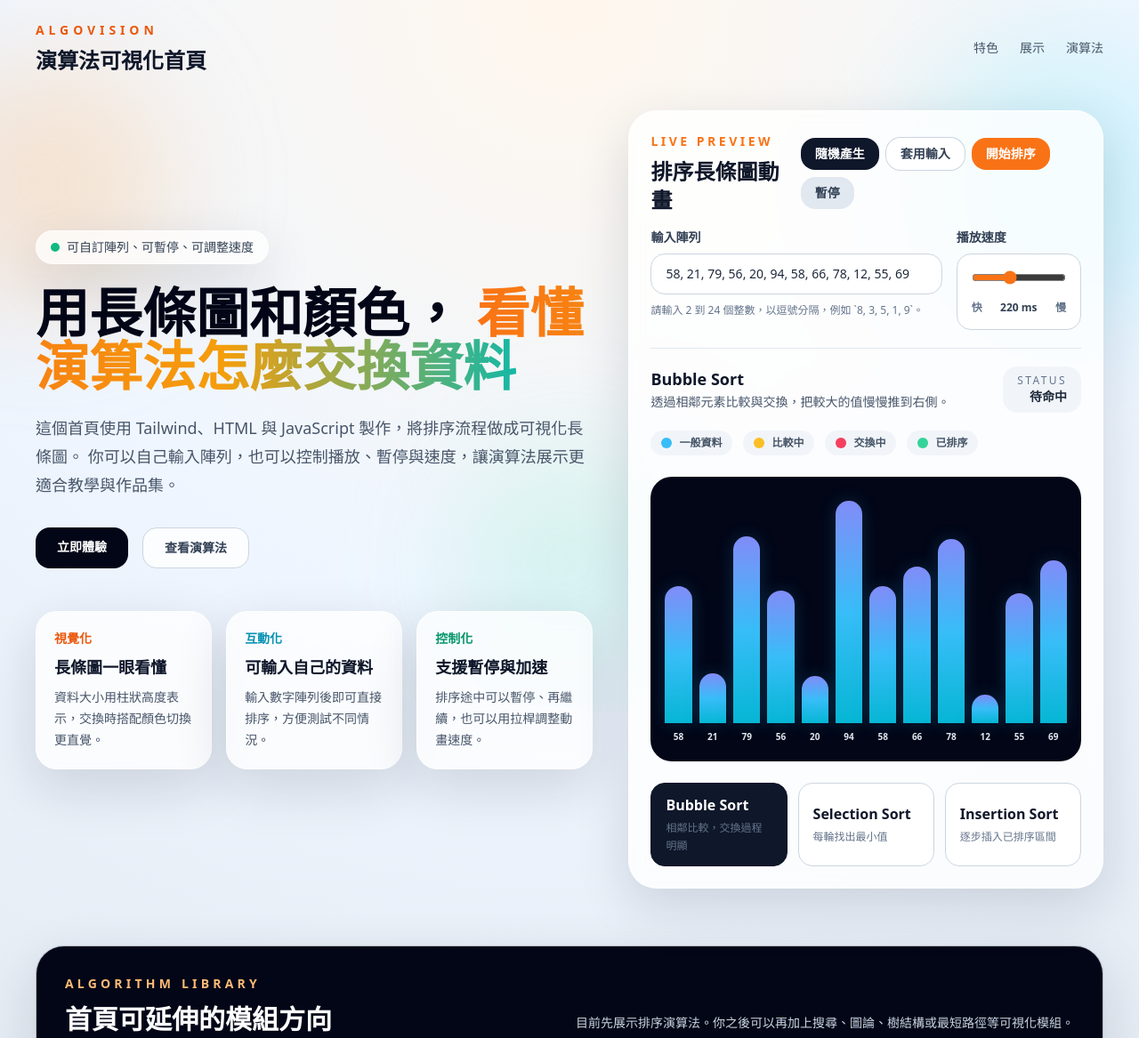
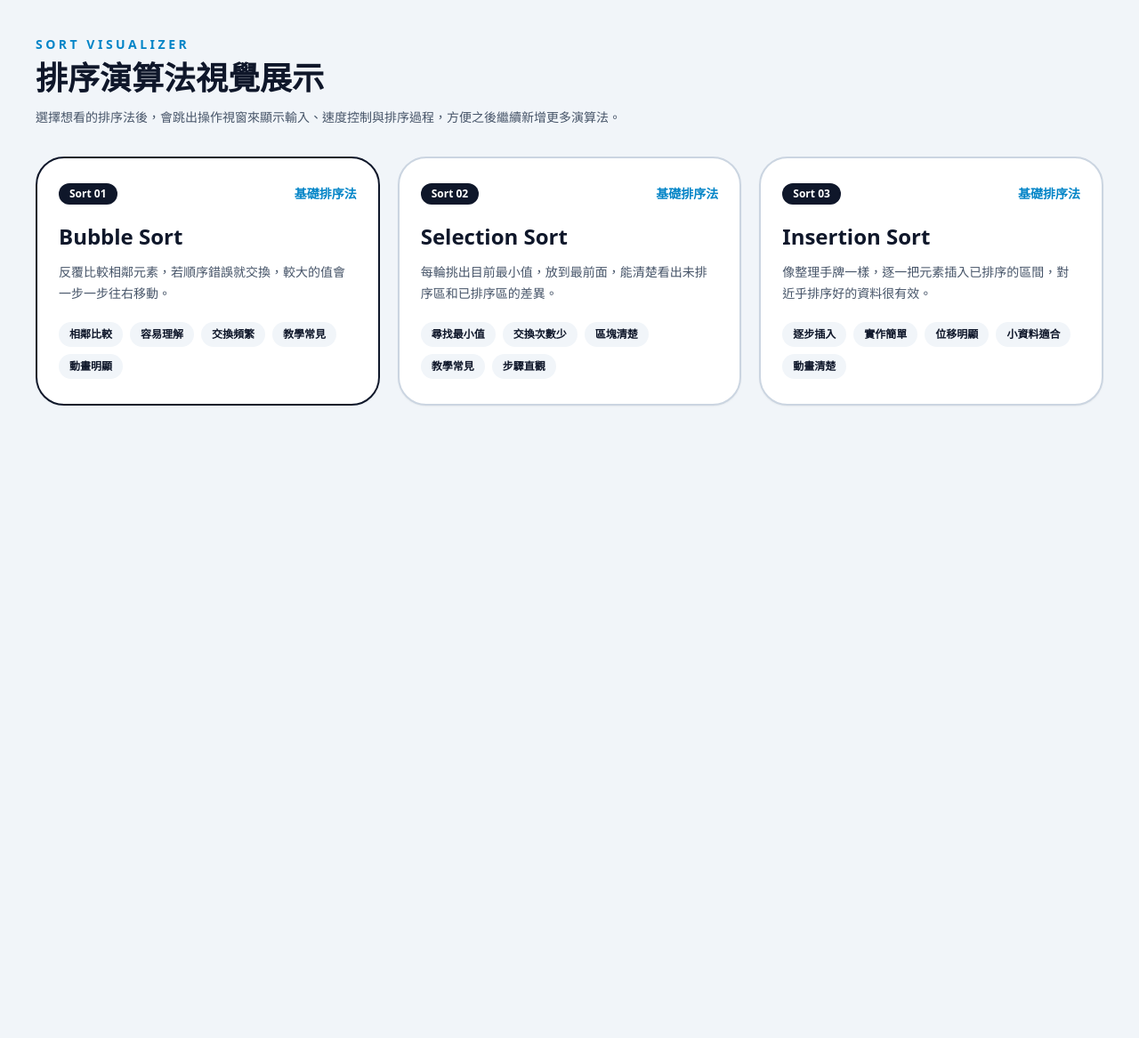
Before and after one commit to Princeballball/WebDesignFinialProject, a plain HTML site: page homepage.html in a window 1280 px wide. Shown: the top 1167 px of the page at 89% size. After the commit the page ends 800 px from the top, so only its background shows below. Drawn offline with nearby package versions, Linux system fonts and the light colour scheme.

Commit message:
Update homepage.html

```diff
--- a/homepage.html
+++ b/homepage.html
@@ -3,222 +3,153 @@
 <head>
   <meta charset="UTF-8" />
   <meta name="viewport" content="width=device-width, initial-scale=1.0" />
-  <title>AlgoVision | 演算法可視化首頁</title>
+  <title>排序法視覺化</title>
   <script src="https://cdn.tailwindcss.com"></script>
-  <script>
-    tailwind.config = {
-      theme: {
-        extend: {
-          boxShadow: {
-            soft: "0 20px 60px rgba(15, 23, 42, 0.14)"
-          }
-        }
-      }
-    };
-  </script>
 </head>
-<body class="min-h-screen bg-[radial-gradient(circle_at_top,#fff7ed_0%,#eff6ff_42%,#e2e8f0_100%)] text-slate-900">
-  <div class="absolute inset-0 -z-10 overflow-hidden">
-    <div class="absolute left-[-6rem] top-16 h-72 w-72 rounded-full bg-orange-300/30 blur-3xl"></div>
-    <div class="absolute right-[-4rem] top-12 h-80 w-80 rounded-full bg-cyan-300/25 blur-3xl"></div>
-    <div class="absolute bottom-10 left-1/2 h-64 w-64 -translate-x-1/2 rounded-full bg-emerald-300/20 blur-3xl"></div>
+<body class="min-h-screen bg-slate-100 text-slate-900">
+  <div class="mx-auto max-w-7xl px-6 py-10 lg:px-10">
+    <header class="mb-8">
+      <p class="text-sm font-semibold uppercase tracking-[0.25em] text-sky-600">Sort Visualizer</p>
+      <h1 class="mt-2 text-3xl font-black sm:text-4xl">排序演算法視覺展示</h1>
+      <p class="mt-3 max-w-3xl text-sm leading-6 text-slate-600">
+        選擇想看的排序法後，會跳出操作視窗來顯示輸入、速度控制與排序過程，方便之後繼續新增更多演算法。
+      </p>
+    </header>
+
+    <section class="grid gap-5 md:grid-cols-3">
+      <button class="algo-card group rounded-[2rem] border-2 border-slate-900 bg-white px-6 py-7 text-left shadow-sm transition hover:-translate-y-1 hover:shadow-lg" data-algo="bubble">
+        <div class="mb-5 flex items-center justify-between">
+          <span class="rounded-full bg-slate-900 px-3 py-1 text-xs font-bold text-white">Sort 01</span>
+          <span class="text-sm font-semibold text-sky-600">基礎排序法</span>
+        </div>
+        <h2 class="text-2xl font-black">Bubble Sort</h2>
+        <p class="mt-3 text-sm leading-6 text-slate-600">反覆比較相鄰元素，若順序錯誤就交換，較大的值會一步一步往右移動。</p>
+        <div class="mt-5 flex flex-wrap gap-2 text-xs font-semibold">
+          <span class="rounded-full bg-slate-100 px-3 py-1.5">相鄰比較</span>
+          <span class="rounded-full bg-slate-100 px-3 py-1.5">容易理解</span>
+          <span class="rounded-full bg-slate-100 px-3 py-1.5">交換頻繁</span>
+          <span class="rounded-full bg-slate-100 px-3 py-1.5">教學常見</span>
+          <span class="rounded-full bg-slate-100 px-3 py-1.5">動畫明顯</span>
+        </div>
+      </button>
+
+      <button class="algo-card group rounded-[2rem] border-2 border-slate-300 bg-white px-6 py-7 text-left shadow-sm transition hover:-translate-y-1 hover:border-slate-900 hover:shadow-lg" data-algo="selection">
+        <div class="mb-5 flex items-center justify-between">
+          <span class="rounded-full bg-slate-900 px-3 py-1 text-xs font-bold text-white">Sort 02</span>
+          <span class="text-sm font-semibold text-sky-600">基礎排序法</span>
+        </div>
+        <h2 class="text-2xl font-black">Selection Sort</h2>
+        <p class="mt-3 text-sm leading-6 text-slate-600">每輪挑出目前最小值，放到最前面，能清楚看出未排序區和已排序區的差異。</p>
+        <div class="mt-5 flex flex-wrap gap-2 text-xs font-semibold">
+          <span class="rounded-full bg-slate-100 px-3 py-1.5">尋找最小值</span>
+          <span class="rounded-full bg-slate-100 px-3 py-1.5">交換次數少</span>
+          <span class="rounded-full bg-slate-100 px-3 py-1.5">區塊清楚</span>
+          <span class="rounded-full bg-slate-100 px-3 py-1.5">教學常見</span>
+          <span class="rounded-full bg-slate-100 px-3 py-1.5">步驟直觀</span>
+        </div>
+      </button>
+
+      <button class="algo-card group rounded-[2rem] border-2 border-slate-300 bg-white px-6 py-7 text-left shadow-sm transition hover:-translate-y-1 hover:border-slate-900 hover:shadow-lg" data-algo="insertion">
+        <div class="mb-5 flex items-center justify-between">
+          <span class="rounded-full bg-slate-900 px-3 py-1 text-xs font-bold text-white">Sort 03</span>
+          <span class="text-sm font-semibold text-sky-600">基礎排序法</span>
+        </div>
+        <h2 class="text-2xl font-black">Insertion Sort</h2>
+        <p class="mt-3 text-sm leading-6 text-slate-600">像整理手牌一樣，逐一把元素插入已排序的區間，對近乎排序好的資料很有效。</p>
+        <div class="mt-5 flex flex-wrap gap-2 text-xs font-semibold">
+          <span class="rounded-full bg-slate-100 px-3 py-1.5">逐步插入</span>
+          <span class="rounded-full bg-slate-100 px-3 py-1.5">實作簡單</span>
+          <span class="rounded-full bg-slate-100 px-3 py-1.5">位移明顯</span>
+          <span class="rounded-full bg-slate-100 px-3 py-1.5">小資料適合</span>
+          <span class="rounded-full bg-slate-100 px-3 py-1.5">動畫清楚</span>
+        </div>
+      </button>
+    </section>
   </div>
 
-  <header class="mx-auto flex w-full max-w-7xl items-center justify-between px-6 py-6 lg:px-10">
-    <div>
-      <p class="text-sm font-semibold uppercase tracking-[0.35em] text-orange-600">AlgoVision</p>
-      <h1 class="mt-2 text-xl font-black sm:text-2xl">演算法可視化首頁</h1>
-    </div>
-    <nav class="hidden gap-6 text-sm font-medium text-slate-600 md:flex">
-      <a href="#features" class="transition hover:text-slate-900">特色</a>
-      <a href="#showcase" class="transition hover:text-slate-900">展示</a>
-      <a href="#algorithms" class="transition hover:text-slate-900">演算法</a>
-    </nav>
-  </header>
+  <div id="sortModal" class="fixed inset-0 z-50 hidden">
+    <div id="modalOverlay" class="absolute inset-0 bg-slate-950/70 backdrop-blur-sm"></div>
 
-  <main class="mx-auto grid w-full max-w-7xl gap-10 px-6 pb-16 pt-4 lg:grid-cols-[1.08fr_0.92fr] lg:px-10">
-    <section class="flex flex-col justify-center">
-      <div class="inline-flex w-fit items-center gap-2 rounded-full border border-white/70 bg-white/70 px-4 py-2 text-sm text-slate-700 shadow-soft backdrop-blur">
-        <span class="h-2.5 w-2.5 rounded-full bg-emerald-500"></span>
-        可自訂陣列、可暫停、可調整速度
+    <div class="relative h-screen overflow-y-auto p-4">
+      <section class="relative z-10 mx-auto my-6 w-full max-w-6xl rounded-[2rem] border border-slate-200 bg-white p-6 shadow-2xl">
+        <div class="flex items-start justify-between gap-4">
+          <div class="max-w-3xl">
+            <p class="text-sm font-semibold uppercase tracking-[0.2em] text-sky-600">Now Selected</p>
+            <h3 id="algorithmName" class="mt-2 text-2xl font-black">Bubble Sort</h3>
+            <p id="algorithmDescription" class="mt-2 text-sm leading-6 text-slate-600">
+              反覆比較相鄰的兩個數字，若順序錯誤就交換，較大的值會一步步浮到右側。
+            </p>
           </div>
 
-      <h2 class="mt-6 max-w-2xl text-4xl font-black leading-tight text-slate-950 sm:text-5xl lg:text-6xl">
-        用長條圖和顏色，
-        <span class="bg-gradient-to-r from-orange-500 via-amber-500 to-teal-500 bg-clip-text text-transparent">看懂演算法怎麼交換資料</span>
-      </h2>
-
-      <p class="mt-6 max-w-2xl text-lg leading-8 text-slate-600">
-        這個首頁使用 Tailwind、HTML 與 JavaScript 製作，將排序流程做成可視化長條圖。
-        你可以自己輸入陣列，也可以控制播放、暫停與速度，讓演算法展示更適合教學與作品集。
-      </p>
-
-      <div class="mt-8 flex flex-wrap gap-4">
-        <a href="#showcase" class="rounded-2xl bg-slate-950 px-6 py-3 text-sm font-semibold text-white transition hover:-translate-y-0.5 hover:bg-slate-800">
-          立即體驗
-        </a>
-        <a href="#algorithms" class="rounded-2xl border border-slate-300 bg-white/80 px-6 py-3 text-sm font-semibold text-slate-700 transition hover:-translate-y-0.5 hover:border-slate-500 hover:text-slate-950">
-          查看演算法
-        </a>
+          <div class="flex items-start gap-3">
+            <div class="rounded-2xl bg-slate-100 px-4 py-3">
+              <p class="text-xs uppercase tracking-[0.2em] text-slate-500">Status</p>
+              <p id="statusText" class="mt-1 text-sm font-semibold text-slate-800">準備開始</p>
             </div>
-
-      <div id="features" class="mt-12 grid gap-4 sm:grid-cols-3">
-        <article class="rounded-3xl border border-white/80 bg-white/75 p-5 shadow-soft backdrop-blur">
-          <p class="text-sm font-semibold text-orange-600">視覺化</p>
-          <h3 class="mt-2 text-lg font-bold">長條圖一眼看懂</h3>
-          <p class="mt-2 text-sm leading-6 text-slate-600">資料大小用柱狀高度表示，交換時搭配顏色切換更直覺。</p>
-        </article>
-        <article class="rounded-3xl border border-white/80 bg-white/75 p-5 shadow-soft backdrop-blur">
-          <p class="text-sm font-semibold text-cyan-600">互動化</p>
-          <h3 class="mt-2 text-lg font-bold">可輸入自己的資料</h3>
-          <p class="mt-2 text-sm leading-6 text-slate-600">輸入數字陣列後即可直接排序，方便測試不同情況。</p>
-        </article>
-        <article class="rounded-3xl border border-white/80 bg-white/75 p-5 shadow-soft backdrop-blur">
-          <p class="text-sm font-semibold text-emerald-600">控制化</p>
-          <h3 class="mt-2 text-lg font-bold">支援暫停與加速</h3>
-          <p class="mt-2 text-sm leading-6 text-slate-600">排序途中可以暫停、再繼續，也可以用拉桿調整動畫速度。</p>
-        </article>
-      </div>
-    </section>
-
-    <section id="showcase" class="relative">
-      <div class="rounded-[2rem] border border-white/80 bg-white/80 p-5 shadow-soft backdrop-blur sm:p-6">
-        <div class="flex flex-col gap-4 border-b border-slate-200 pb-5">
-          <div class="flex flex-col gap-4 sm:flex-row sm:items-center sm:justify-between">
-            <div>
-              <p class="text-sm font-semibold uppercase tracking-[0.25em] text-orange-500">Live Preview</p>
-              <h3 class="mt-2 text-2xl font-black">排序長條圖動畫</h3>
-            </div>
-            <div class="flex flex-wrap gap-2">
-              <button id="shuffleBtn" class="rounded-2xl bg-slate-900 px-4 py-2 text-sm font-semibold text-white transition hover:bg-slate-800">
-                隨機產生
-              </button>
-              <button id="applyInputBtn" class="rounded-2xl bg-white px-4 py-2 text-sm font-semibold text-slate-700 ring-1 ring-slate-300 transition hover:bg-slate-50">
-                套用輸入
-              </button>
-              <button id="startBtn" class="rounded-2xl bg-orange-500 px-4 py-2 text-sm font-semibold text-white transition hover:bg-orange-600">
-                開始排序
-              </button>
-              <button id="pauseBtn" class="rounded-2xl bg-slate-200 px-4 py-2 text-sm font-semibold text-slate-700 transition hover:bg-slate-300">
-                暫停
-              </button>
+            <button id="closeModalBtn" class="rounded-2xl border border-slate-300 bg-white px-4 py-2.5 text-sm font-semibold text-slate-700 transition hover:bg-slate-50">關閉</button>
           </div>
         </div>
 
-          <div class="grid gap-4 lg:grid-cols-[1.4fr_0.6fr]">
+        <div class="mt-6 rounded-[2rem] border border-slate-200 bg-slate-50 p-5">
+          <div class="flex items-center justify-between gap-3">
             <div>
-              <label for="arrayInput" class="mb-2 block text-sm font-semibold text-slate-700">輸入陣列</label>
+              <p class="text-sm font-semibold uppercase tracking-[0.2em] text-sky-600">Core Code</p>
+              <h4 class="mt-2 text-lg font-black text-slate-900">核心程式碼</h4>
+            </div>
+            <span id="codeTitle" class="rounded-full bg-white px-3 py-1 text-xs font-semibold text-slate-600">Bubble Sort</span>
+          </div>
+
+          <pre class="mt-4 overflow-x-auto rounded-[1.5rem] bg-slate-950 p-4 text-sm leading-6 text-slate-100"><code id="algorithmCode"></code></pre>
+        </div>
+
+        <div class="mt-6 grid gap-4 lg:grid-cols-[1.4fr_0.6fr]">
+          <div>
+            <label for="arrayInput" class="mb-2 block text-sm font-semibold text-slate-700">輸入要排序的數字</label>
             <input
               id="arrayInput"
               type="text"
               value="42, 17, 63, 9, 28, 55, 31, 12"
               placeholder="例如：8, 3, 5, 1, 9"
-                class="w-full rounded-2xl border border-slate-300 bg-white px-4 py-3 text-sm text-slate-800 outline-none transition focus:border-orange-400 focus:ring-4 focus:ring-orange-100"
+              class="w-full rounded-2xl border border-slate-300 px-4 py-3 text-sm outline-none transition focus:border-sky-500 focus:ring-4 focus:ring-sky-100"
             />
-              <p class="mt-2 text-xs leading-5 text-slate-500">請輸入 2 到 24 個整數，以逗號分隔，例如 `8, 3, 5, 1, 9`。</p>
+            <p class="mt-2 text-xs text-slate-500">請輸入 2 到 24 個整數，並用逗號分隔。</p>
             <p id="inputError" class="mt-2 hidden text-sm font-medium text-rose-600"></p>
           </div>
 
           <div>
-              <label for="speedRange" class="mb-2 block text-sm font-semibold text-slate-700">播放速度</label>
-              <div class="rounded-2xl border border-slate-300 bg-white px-4 py-4">
-                <input id="speedRange" type="range" min="40" max="500" step="10" value="220" class="w-full accent-orange-500" />
+            <label for="speedRange" class="mb-2 block text-sm font-semibold text-slate-700">動畫速度</label>
+            <div class="rounded-2xl border border-slate-300 px-4 py-4">
+              <input id="speedRange" type="range" min="40" max="500" step="10" value="220" class="w-full accent-sky-600" />
               <div class="mt-3 flex items-center justify-between text-xs font-semibold text-slate-500">
-                  <span>快</span>
+                <span>較快</span>
                 <span id="speedLabel" class="text-slate-700">220 ms</span>
-                  <span>慢</span>
-                </div>
+                <span>較慢</span>
               </div>
             </div>
           </div>
         </div>
 
-        <div class="mt-5 flex flex-col gap-4 md:flex-row md:items-center md:justify-between">
-          <div>
-            <p id="algorithmName" class="text-lg font-bold text-slate-900">Bubble Sort</p>
-            <p id="algorithmDescription" class="text-sm leading-6 text-slate-600">
-              透過相鄰元素比較與交換，把較大的值慢慢推到右側。
-            </p>
+        <div class="mt-6 flex flex-wrap gap-3">
+          <button id="shuffleBtn" class="rounded-2xl bg-slate-900 px-4 py-2.5 text-sm font-semibold text-white hover:bg-slate-800">隨機產生資料</button>
+          <button id="applyInputBtn" class="rounded-2xl border border-slate-300 bg-white px-4 py-2.5 text-sm font-semibold text-slate-700 hover:bg-slate-50">套用輸入</button>
+          <button id="startBtn" class="rounded-2xl bg-sky-600 px-4 py-2.5 text-sm font-semibold text-white hover:bg-sky-700">開始排序</button>
+          <button id="pauseBtn" class="rounded-2xl bg-slate-200 px-4 py-2.5 text-sm font-semibold text-slate-700 hover:bg-slate-300">暫停</button>
         </div>
-          <div class="rounded-2xl bg-slate-100 px-4 py-2 text-right">
-            <p class="text-xs uppercase tracking-[0.2em] text-slate-500">Status</p>
-            <p id="statusText" class="text-sm font-semibold text-slate-800">待命中</p>
+
+        <div class="mt-6 flex flex-wrap gap-3 text-xs font-semibold text-slate-600">
+          <div class="flex items-center gap-2 rounded-full bg-slate-100 px-3 py-1.5"><span class="h-3 w-3 rounded-full bg-sky-400"></span>一般狀態</div>
+          <div class="flex items-center gap-2 rounded-full bg-slate-100 px-3 py-1.5"><span class="h-3 w-3 rounded-full bg-amber-400"></span>正在比較</div>
+          <div class="flex items-center gap-2 rounded-full bg-slate-100 px-3 py-1.5"><span class="h-3 w-3 rounded-full bg-rose-500"></span>正在交換</div>
+          <div class="flex items-center gap-2 rounded-full bg-slate-100 px-3 py-1.5"><span class="h-3 w-3 rounded-full bg-emerald-400"></span>已完成排序</div>
+        </div>
+
+        <div class="mt-6 rounded-[2rem] bg-slate-950 px-4 py-5">
+          <div id="barContainer" class="flex h-80 items-end gap-2 overflow-hidden"></div>
+        </div>
+      </section>
     </div>
   </div>
 
-        <div class="mt-5 flex flex-wrap gap-3 text-xs font-semibold text-slate-600">
-          <div class="flex items-center gap-2 rounded-full bg-slate-100 px-3 py-1.5">
-            <span class="h-3 w-3 rounded-full bg-sky-400"></span>
-            一般資料
-          </div>
-          <div class="flex items-center gap-2 rounded-full bg-slate-100 px-3 py-1.5">
-            <span class="h-3 w-3 rounded-full bg-amber-400"></span>
-            比較中
-          </div>
-          <div class="flex items-center gap-2 rounded-full bg-slate-100 px-3 py-1.5">
-            <span class="h-3 w-3 rounded-full bg-rose-500"></span>
-            交換中
-          </div>
-          <div class="flex items-center gap-2 rounded-full bg-slate-100 px-3 py-1.5">
-            <span class="h-3 w-3 rounded-full bg-emerald-400"></span>
-            已排序
-          </div>
-        </div>
-
-        <div class="mt-6">
-          <div id="barContainer" class="flex h-80 items-end gap-2 overflow-hidden rounded-3xl bg-slate-950 px-4 py-5"></div>
-        </div>
-
-        <div class="mt-6 grid gap-3 sm:grid-cols-3">
-          <button class="algo-btn rounded-2xl border border-slate-300 bg-white px-4 py-3 text-left transition hover:border-slate-900" data-algo="bubble">
-            <p class="font-bold">Bubble Sort</p>
-            <p class="mt-1 text-xs leading-5 text-slate-500">相鄰比較，交換過程明顯</p>
-          </button>
-          <button class="algo-btn rounded-2xl border border-slate-300 bg-white px-4 py-3 text-left transition hover:border-slate-900" data-algo="selection">
-            <p class="font-bold">Selection Sort</p>
-            <p class="mt-1 text-xs leading-5 text-slate-500">每輪找出最小值</p>
-          </button>
-          <button class="algo-btn rounded-2xl border border-slate-300 bg-white px-4 py-3 text-left transition hover:border-slate-900" data-algo="insertion">
-            <p class="font-bold">Insertion Sort</p>
-            <p class="mt-1 text-xs leading-5 text-slate-500">逐步插入已排序區間</p>
-          </button>
-        </div>
-      </div>
-    </section>
-  </main>
-
-  <section id="algorithms" class="mx-auto w-full max-w-7xl px-6 pb-20 lg:px-10">
-    <div class="rounded-[2rem] border border-slate-200/80 bg-slate-950 p-8 text-white shadow-soft">
-      <div class="flex flex-col gap-4 md:flex-row md:items-end md:justify-between">
-        <div>
-          <p class="text-sm font-semibold uppercase tracking-[0.3em] text-orange-300">Algorithm Library</p>
-          <h2 class="mt-3 text-3xl font-black">首頁可延伸的模組方向</h2>
-        </div>
-        <p class="max-w-2xl text-sm leading-7 text-slate-300">
-          目前先展示排序演算法。你之後可以再加上搜尋、圖論、樹結構或最短路徑等可視化模組。
-        </p>
-      </div>
-
-      <div class="mt-8 grid gap-4 md:grid-cols-3">
-        <article class="rounded-3xl border border-white/10 bg-white/5 p-5">
-          <p class="text-sm font-semibold text-orange-300">Sorting</p>
-          <h3 class="mt-2 text-xl font-bold">排序演算法</h3>
-          <p class="mt-3 text-sm leading-6 text-slate-300">Bubble Sort、Selection Sort、Insertion Sort、Merge Sort、Quick Sort。</p>
-        </article>
-        <article class="rounded-3xl border border-white/10 bg-white/5 p-5">
-          <p class="text-sm font-semibold text-cyan-300">Searching</p>
-          <h3 class="mt-2 text-xl font-bold">搜尋演算法</h3>
-          <p class="mt-3 text-sm leading-6 text-slate-300">Linear Search、Binary Search，適合用高亮區塊與指標展示。</p>
-        </article>
-        <article class="rounded-3xl border border-white/10 bg-white/5 p-5">
-          <p class="text-sm font-semibold text-emerald-300">Graphs</p>
-          <h3 class="mt-2 text-xl font-bold">圖論與路徑</h3>
-          <p class="mt-3 text-sm leading-6 text-slate-300">BFS、DFS、Dijkstra 可搭配節點與連線動畫呈現。</p>
-        </article>
-      </div>
-    </div>
-  </section>
-
-  <script src="homepage.js"></script>
+  <script src="./homepage.js"></script>
 </body>
 </html>
```
Lines whose indentation alone changed are shown as unchanged.
